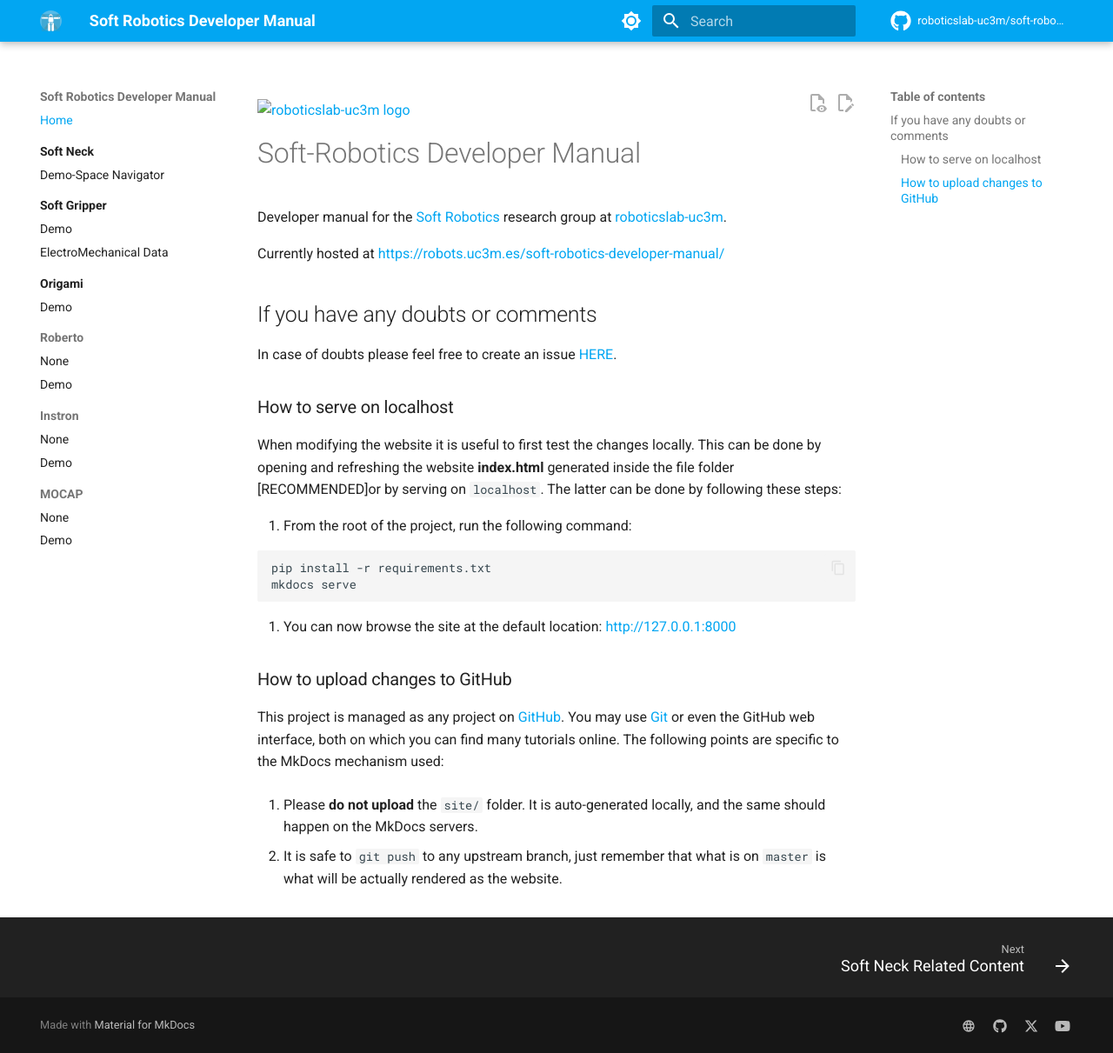
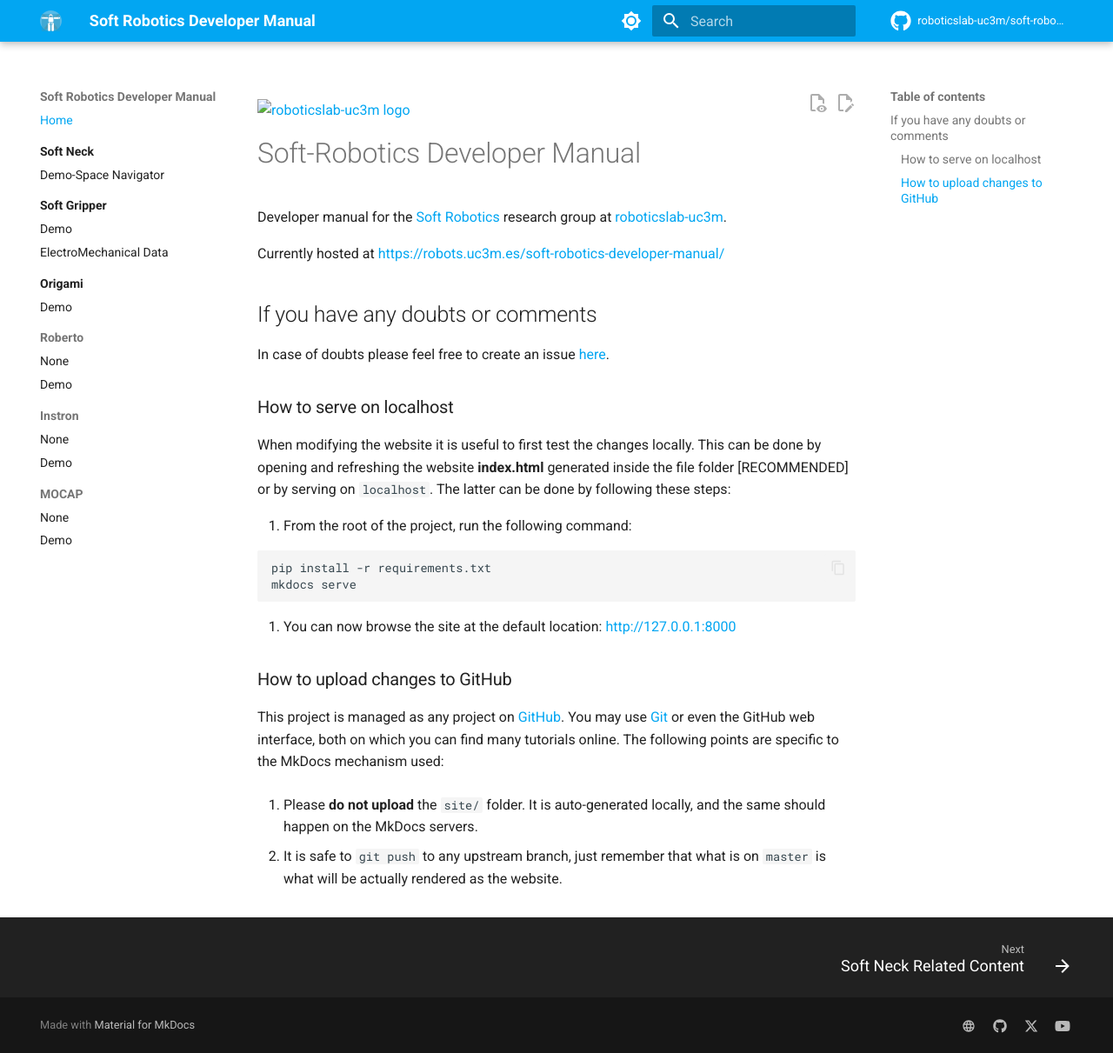
Before and after one commit to roboticslab-uc3m/soft-robotics-developer-manual, an MkDocs documentation site: the page built from docs/README.md, in a window 1280 px wide and 1211 px high. Shown: the whole window at 87% size. Built offline with MkDocs 1.6.1 and Material for MkDocs 9.7.7, drawn with Linux system fonts in a browser that asks for light colours; comment, search, counter and statistics services are not loaded.

Commit message:
Minor fixes

```diff
--- a/docs/README.md
+++ b/docs/README.md
@@ -8,12 +8,12 @@
 
 ## If you have any doubts or comments
 
-In case of doubts please feel free to create an issue [HERE](https://github.com/roboticslab-uc3m/soft-robotics-developer-manual/issues/new).
+In case of doubts please feel free to create an issue [here](https://github.com/roboticslab-uc3m/soft-robotics-developer-manual/issues/new).
 
 
 ### How to serve on localhost
 
-When modifying the website it is useful to first test the changes locally. This can be done by opening and refreshing the website **index.html** generated inside the file folder [RECOMMENDED]or by serving on `localhost`. The latter can be done by following these steps:
+When modifying the website it is useful to first test the changes locally. This can be done by opening and refreshing the website **index.html** generated inside the file folder [RECOMMENDED] or by serving on `localhost`. The latter can be done by following these steps:
 
 1. From the root of the project, run the following command:
 
```
Also changed, not shown: README.md (+2 -2 lines).
